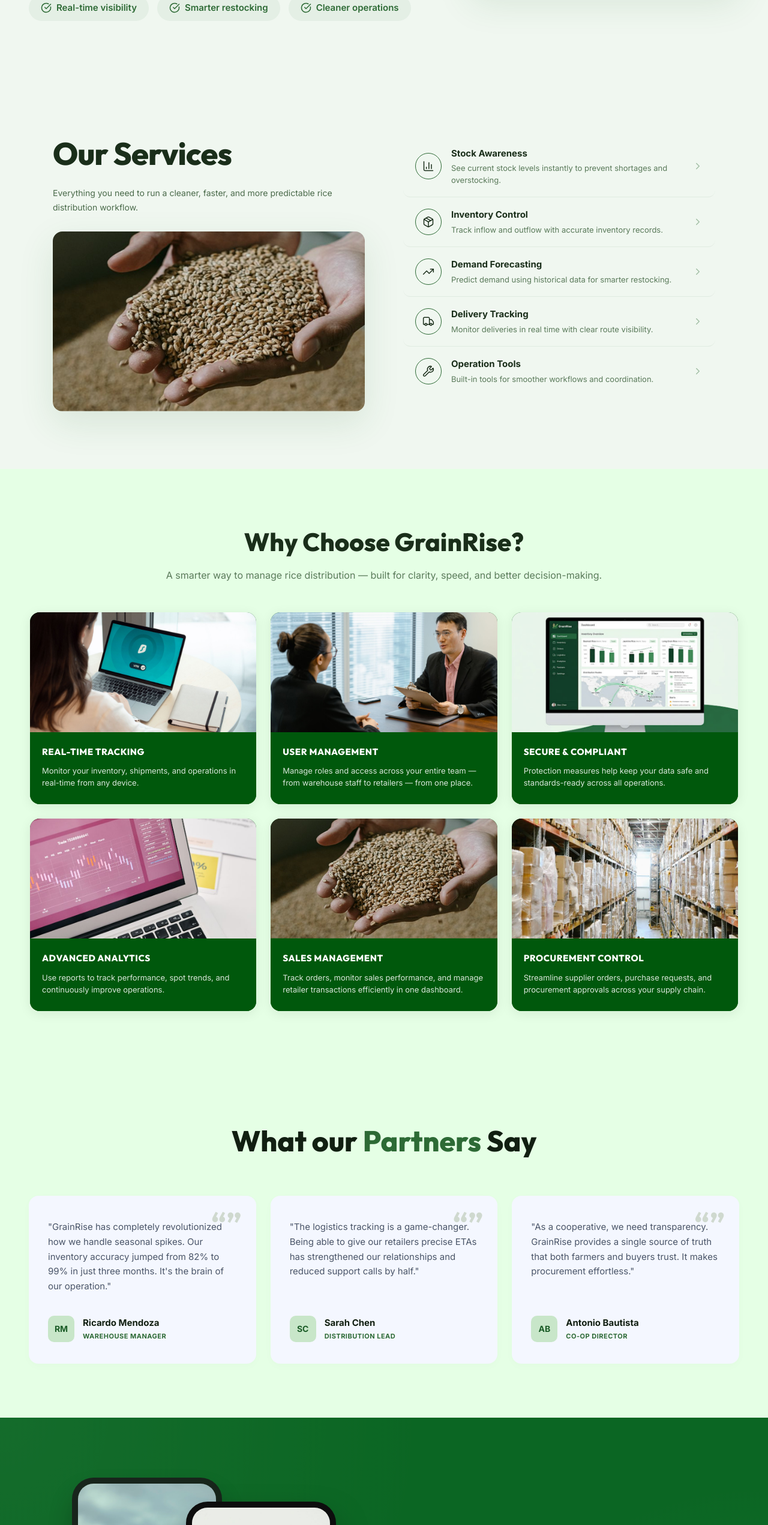
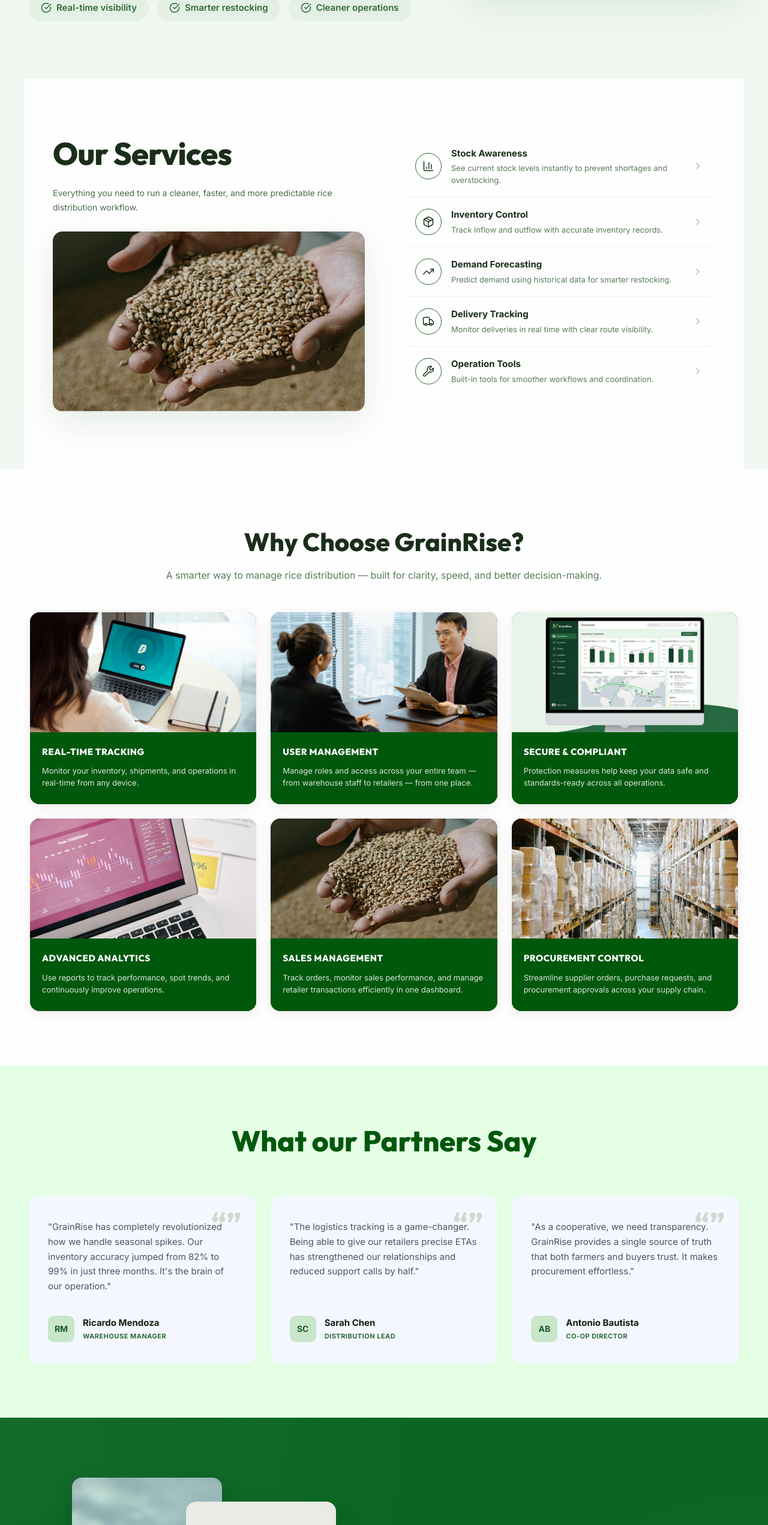
Before and after one commit to heyyyyyy232323/Grainrise-capstone, a React (Vite) app in the folder web-frontend/: page / in a window 1280 px wide. Shown: the part 2220-4763 px from the top of the page at 60% size. Built offline with nearby package versions, Linux system fonts and the light colour scheme.

Commit message:
landingpagerevisions3

```diff
--- a/web-frontend/src/LandingPage.css
+++ b/web-frontend/src/LandingPage.css
@@ -477,6 +477,7 @@
   margin: 0 auto;
   padding: 96px 48px;
   align-items: flex-start;
+  background: #FFFEFE;
 }
 .lp-services__left { flex: 1; }
 .lp-services__sub {
@@ -633,7 +634,7 @@
 
 .lp-cta-banner__btn {
   background: #E4A81D;
-  color: #00580C;
+  color: #1a2e1a;
   font-family: 'Inter', sans-serif;
   font-size: 15px;
   font-weight: 700;
@@ -838,7 +839,7 @@
 /* ─── Why Choose GrainRise ──────────────────────────────── */
 .lp-why {
   padding: 90px 48px;
-  background: #e5ffe5;
+  background: #FFFEFE;
 }
 
 .lp-why__header {
@@ -974,8 +975,13 @@
   font-family: 'Outfit', sans-serif;
   font-size: clamp(32px, 4.5vw, 48px);
   font-weight: 800;
-  color: #111f11;
+  color: #00580C;
   margin: 0;
+}
+
+/* Override green for Partners to match the rest of the title */
+.lp-testimonials__title .lp-green {
+  color: #00580C;
 }
 
 .lp-testimonials__grid {
@@ -1098,11 +1104,10 @@
 .lp-phone-wrap {
   width: 250px;
   height: 440px;
-  border-radius: 36px;
-  border: 10px solid #1a1a1a;
+  border-radius: 16px;
   background: #333;
   overflow: hidden;
-  box-shadow: 0 25px 50px -12px rgba(0,0,0,0.5);
+  box-shadow: 0 15px 35px rgba(0,0,0,0.25);
   position: absolute;
   transition: all 0.4s ease-in-out;
 }
@@ -1127,8 +1132,7 @@
   right: 30px;
   top: 40px;
   z-index: 20;
-  border-color: #0d0d0d;
-  box-shadow: 0 30px 60px -12px rgba(0,0,0,0.6), 0 0 0 1px rgba(255,255,255,0.15) inset;
+  box-shadow: 0 30px 60px -15px rgba(0,0,0,0.4);
 }
 
 .lp-mobile-promo__images:hover .lp-phone-wrap--back {
@@ -1248,8 +1252,7 @@
   .lp-phone-wrap {
     width: 170px;
     height: 300px;
-    border-width: 6px;
-    border-radius: 24px;
+    border-radius: 12px;
   }
   .lp-phone-wrap--back {
     left: calc(50% - 150.5px);
```
